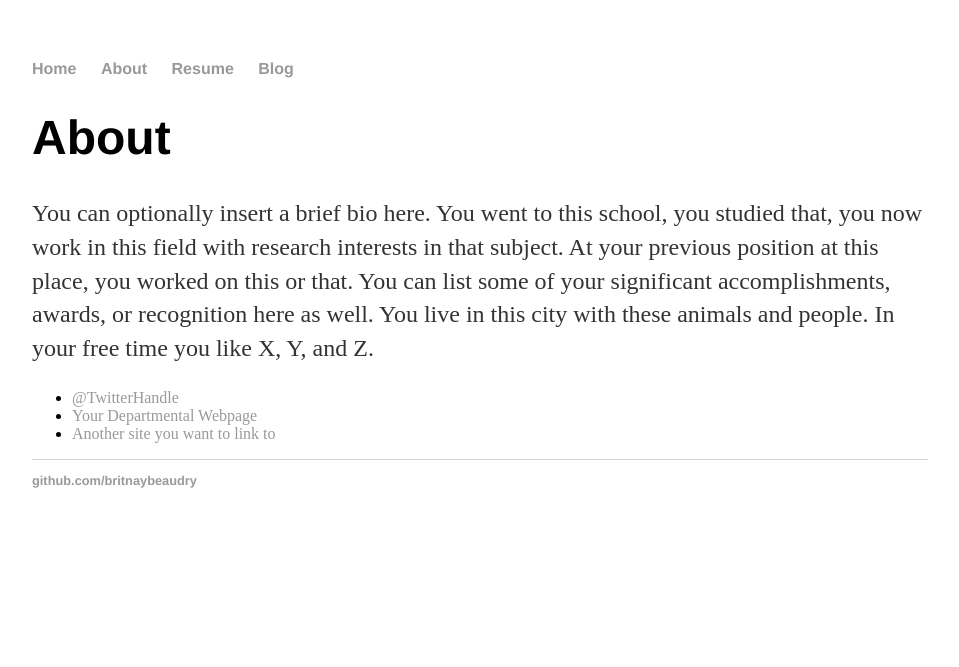
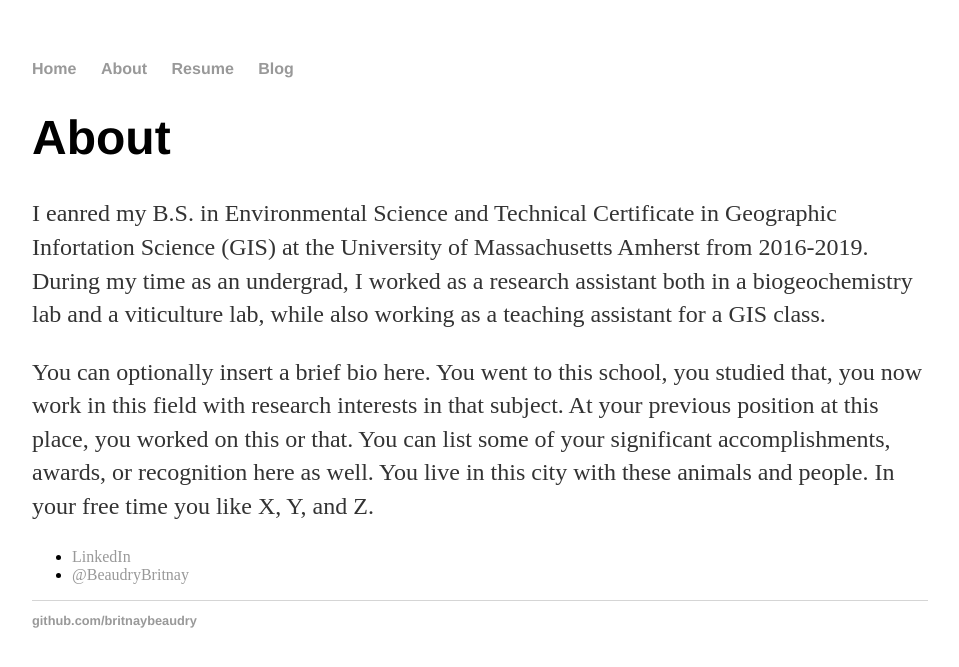
Before and after one commit to britnaybeaudry/britnaybeaudry.github.io, a Jekyll site: the page built from about/index.html, in a window 1280 px wide. Shown: the top 667 px of the page, without its empty margins (160-1119 px from the left). Built offline with Jekyll 4.4.1, drawn with Linux system fonts in a browser that asks for light colours.

Commit message:
Update index.html
updated school info and contact links

```diff
--- a/about/index.html
+++ b/about/index.html
@@ -5,11 +5,14 @@ title: About Britnay Beaudry
 
 		<div class="about">
 			<h1>About</h1>
-			<p>You can optionally insert a brief bio here. You went to this school, you studied that, you now work in this field with research interests in that subject. At your previous position at this place, you worked on this or that. You can list some of your significant accomplishments, awards, or recognition here as well. You live in this city with these animals and people. In your free time you like X, Y, and Z.</p>
+			<p>I eanred my B.S. in Environmental Science and Technical Certificate in Geographic Infortation Science (GIS) at the University of Massachusetts Amherst from 2016-2019.
+			During my time as an undergrad, I worked as a research assistant both in a biogeochemistry lab and a viticulture lab, while also working as a teaching assistant for a GIS class.</p>
+
+			<p>
+				You can optionally insert a brief bio here. You went to this school, you studied that, you now work in this field with research interests in that subject. At your previous position at this place, you worked on this or that. You can list some of your significant accomplishments, awards, or recognition here as well. You live in this city with these animals and people. In your free time you like X, Y, and Z.</p>
 
 			<ul class="contacts">
-				<li><a href="#">@TwitterHandle</a></li>
-				<li><a href="#">Your Departmental Webpage</a></li>
-				<li><a href="#">Another site you want to link to</a></li>
+				<li><a href="https://www.linkedin.com/in/britnaybeaudry/">LinkedIn</a></li>
+				<li><a href="https://twitter.com/BeaudryBritnay">@BeaudryBritnay</a></li>
 				</ul>
 		</div>
```
